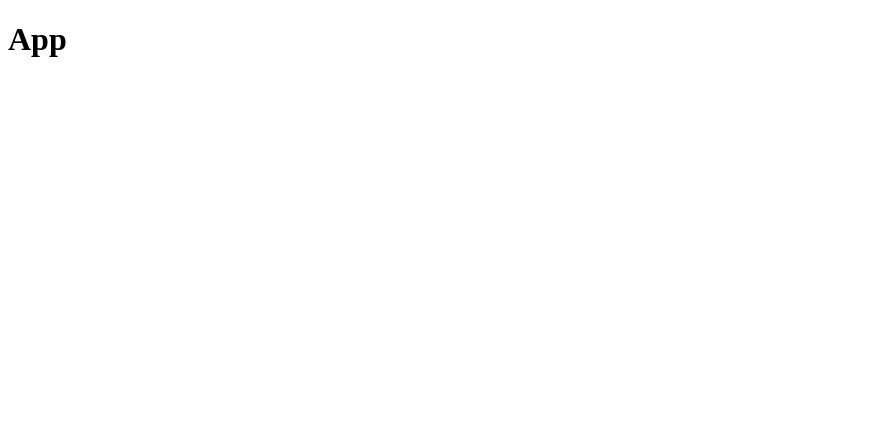
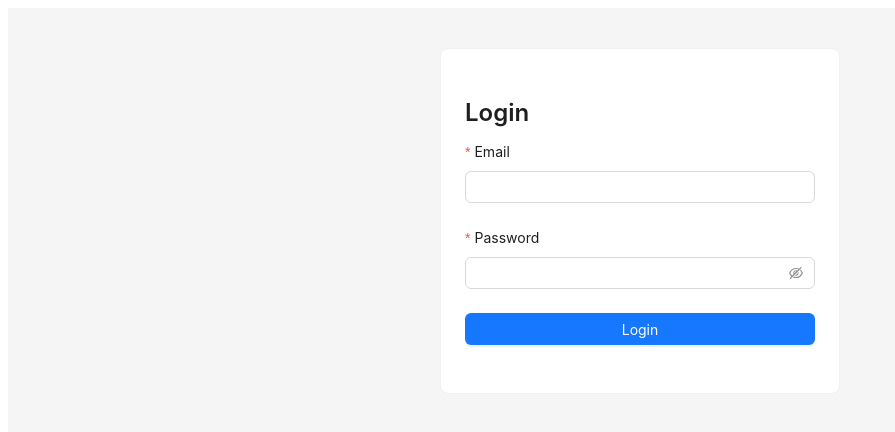
Before and after one commit to LizavetaSobaleva/Shoe-store, a React (Vite) app in the folder client/: page /login in a window 1280 px wide. Shown: the top 432 px of the page, without its empty margins (0-895 px from the left). Built offline with nearby package versions, Linux system fonts and the light colour scheme.

Commit message:
Add main app structure

```diff
--- a/client/src/App.tsx
+++ b/client/src/App.tsx
@@ -1,7 +1,14 @@
+import { Layout } from "antd";
+import { Outlet } from "react-router-dom";
+
+const { Content } = Layout;
+
 export default function App() {
   return (
-    <div>
-      <h1>App</h1>
-    </div>
+    <Layout style={{ minHeight: "100vh" }}>
+      <Content>
+        <Outlet />
+      </Content>
+    </Layout>
   );
 }
--- a/client/src/main.tsx
+++ b/client/src/main.tsx
@@ -1,9 +1,10 @@
 import React from "react";
 import ReactDOM from "react-dom/client";
-import App from "./App";
+import { RouterProvider } from "react-router-dom";
+import { router } from "./router";
 
 ReactDOM.createRoot(document.getElementById("root") as HTMLElement).render(
   <React.StrictMode>
-    <App />
+    <RouterProvider router={router} />
   </React.StrictMode>
 );
```
Also changed, not shown: 1 other file (tests, documents, lock files or other folders).
